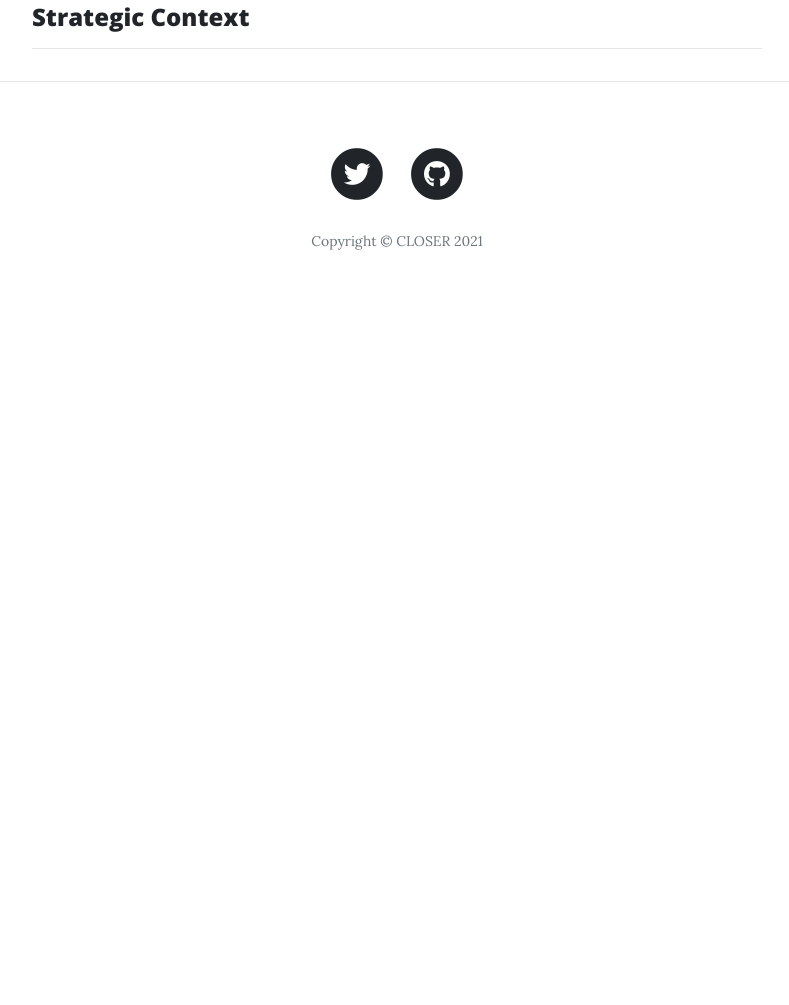
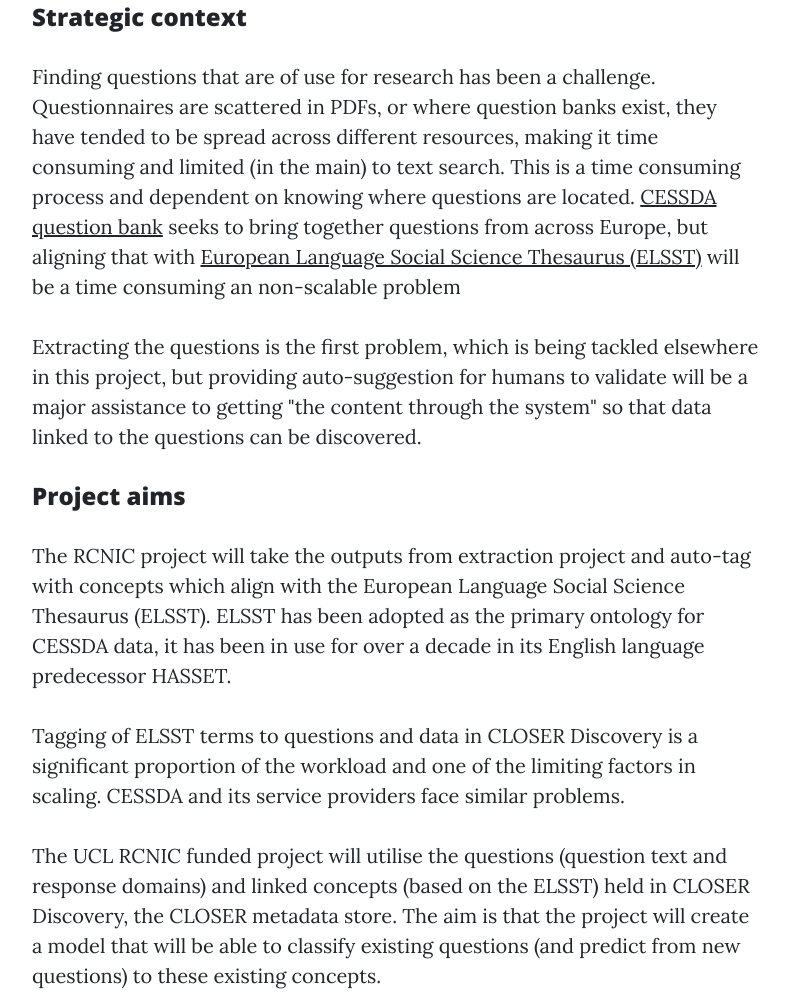
Before and after one commit to CLOSER-Cohorts/metadata-automation, a website: page rcnic-intro.html in a window 1280 px wide. Shown: the part 647-1652 px from the top of the page, without its empty margins (243-1032 px from the left). Before the commit the page ends 964 px from the top, so only its background shows below. Drawn offline with nearby package versions, Linux system fonts and the light colour scheme.

Commit message:
Update rcnic-intro.html

```diff
--- a/rcnic-intro.html
+++ b/rcnic-intro.html
@@ -69,7 +69,23 @@
     <div class="row">
       <div class="col-lg-8 col-md-10 mx-auto">
 
-        <h4>Strategic Context</h4>
+        <h4>Strategic context</h4>
+        <p>Finding questions that are of use for research has been a challenge. Questionnaires are scattered in PDFs, or where question banks exist, they have
+          tended to be spread across different resources, making it time consuming and limited (in the main) to text search. This is a time consuming process and
+          dependent on knowing where questions are located. <a href="https://www.cessda.eu/Tools-Services">CESSDA question bank</a> seeks to bring together questions from across
+          Europe, but aligning that with <a href="https://elsst.cessda.eu">European Language Social Science Thesaurus (ELSST)</a> will be a time consuming an non-scalable problem</p>
+        <p>Extracting the questions is the first problem, which is being tackled elsewhere in this project, but providing auto-suggestion for humans to validate will be
+          a major assistance to getting "the content through the system" so that data linked to the questions can be discovered.</p>
+
+        <h4>Project aims </h4>
+        <p>The RCNIC project will take the outputs from extraction project and auto-tag with concepts which align with the European Language Social Science Thesaurus (ELSST).
+          ELSST has been adopted as the primary ontology for CESSDA data, it has been in use for over a decade in its English language predecessor HASSET.</p>
+        <p>Tagging of ELSST terms to questions and data in CLOSER Discovery is a significant proportion of the workload and one of the limiting factors in
+          scaling. CESSDA and its service providers face similar problems.</p>
+
+        <p>The UCL RCNIC funded project will utilise the questions (question text and response domains) and linked concepts (based on the ELSST) held in
+          CLOSER Discovery, the CLOSER metadata store. The aim is that the project will create a model that will be able to classify existing questions
+          (and predict from new questions) to these existing concepts.</p>
 
         <hr>
       </div>
```
